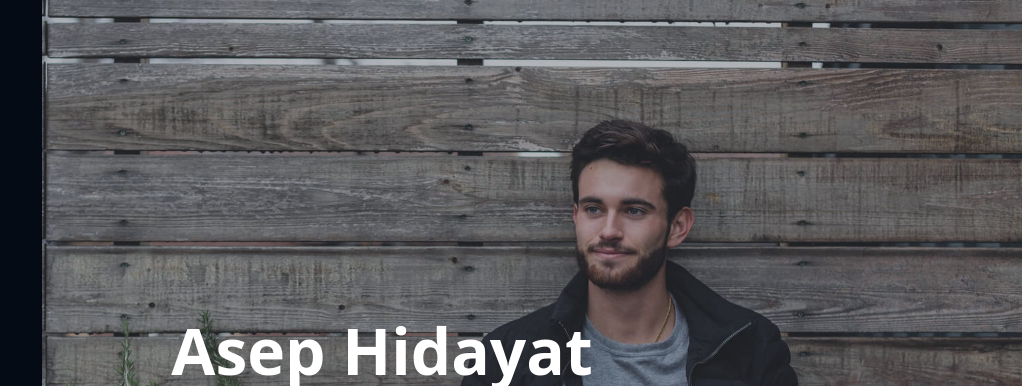
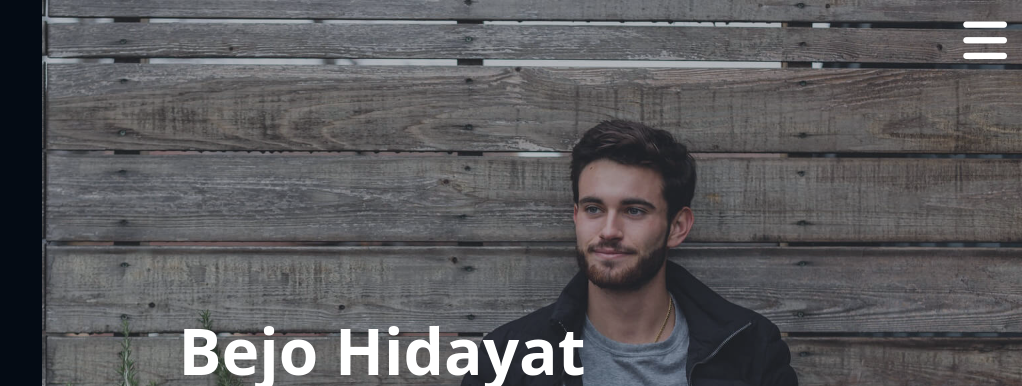
Before and after one commit to aryajf/my-cv, a plain HTML site: page index.html in a window 1280 px wide. Shown: the top 386 px of the page, 258-1280 px from the left. Drawn offline with nearby package versions, Linux system fonts and the light colour scheme.

Commit message:
update hamburger

```diff
--- a/index.html
+++ b/index.html
@@ -4,13 +4,16 @@
     <meta charset="UTF-8">
     <meta http-equiv="X-UA-Compatible" content="IE=edge">
     <meta name="viewport" content="width=device-width, initial-scale=1.0">
-    <title>Document</title>
+    <title>CV Asep</title>
     <!-- CSS only -->
     <link href="https://cdn.jsdelivr.net/npm/bootstrap@5.2.2/dist/css/bootstrap.min.css" rel="stylesheet" integrity="sha384-Zenh87qX5JnK2Jl0vWa8Ck2rdkQ2Bzep5IDxbcnCeuOxjzrPF/et3URy9Bv1WTRi" crossorigin="anonymous">
     <link rel="stylesheet" href="https://cdnjs.cloudflare.com/ajax/libs/font-awesome/6.2.0/css/all.min.css">
     <link rel="stylesheet" href="style.css">
 </head>
 <body>
+    <div id="hamburger-button">
+        <i class="fa-solid fa-bars"></i>
+    </div>
     <header>
         <div class="profile">
             <img src="assets/profile.jpg" class="img-fluid rounded-circle" alt="foto profil">
@@ -43,7 +46,7 @@
     </header>
     <div id="hero" class="d-flex flex-column justify-content-center align-items-center">
         <div class="hero-container">
-            <h1>Asep Hidayat</h1>
+            <h1>Bejo Hidayat</h1>
             <p id="typing"></p>
         </div>
     </div>
--- a/script.js
+++ b/script.js
@@ -5,3 +5,8 @@ document.addEventListener("DOMContentLoaded", function () {
     }
     type.go()
 })
+
+let hamburger = document.getElementById('hamburger-button')
+hamburger.addEventListener('click', function(){
+    console.log(123)
+})
--- a/style.css
+++ b/style.css
@@ -14,6 +14,10 @@ header{
     padding: 0 15px;
     overflow-y: auto;
     z-index: 999;
+}
+
+header.hidden{
+    transform: translateX(-300px);
 }
 
 header .profile img{
@@ -170,3 +174,16 @@ section{
 .about .content ul strong {
     margin-right: 10px;
 }
+
+#hamburger-button{
+    z-index: 999;
+    position: fixed;
+    right: 15px;
+    top: 15px;
+}
+
+#hamburger-button i{
+    font-size: 50px;
+    color: #fff;
+    cursor: pointer;
+}
```
